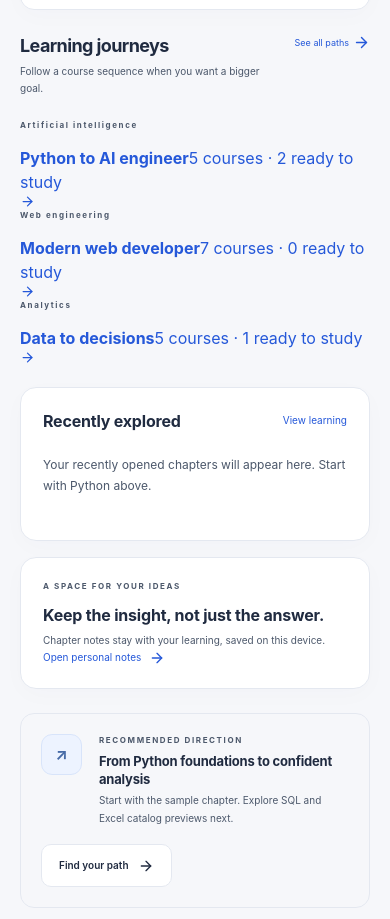
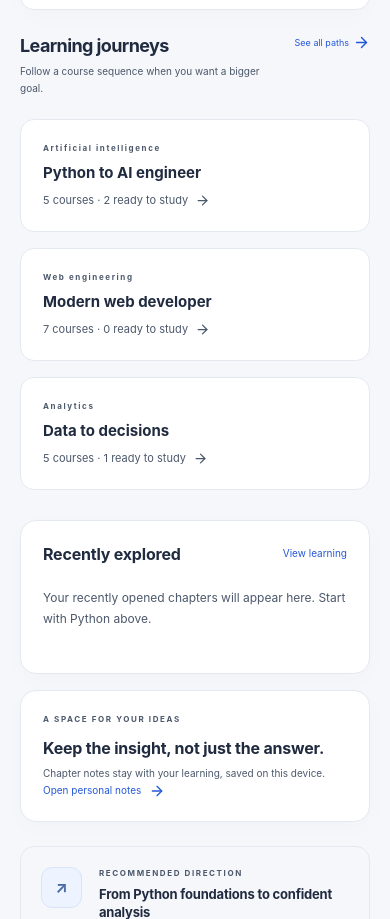
Before and after one commit to Swapnild007/Self_learning, a React (Vite) app: page /#/ in a window 390 px wide. Shown: the part 1960-2879 px from the top of the page. Built offline with nearby package versions, Linux system fonts and the light colour scheme.

Commit message:
Style dashboard pathways across desktop and mobile

```diff
--- a/src/style.css
+++ b/src/style.css
@@ -2742,3 +2742,13 @@ th {
 .planned-module-head small { color: var(--muted); font-size: 10px; }
 .planned-module ul { margin: 10px 0 0 42px; padding: 0; color: var(--muted); font-size: 13px; }
 @media (max-width: 550px) { .catalog-intro { padding: 22px 19px; } .catalog-metrics strong { font-size: 19px; } .planned-module { padding: 14px; } .planned-module-head { gap: 7px; flex-wrap: wrap; } .planned-module ul { margin-left: 17px; } }
+
+
+.dashboard-paths { display: grid; grid-template-columns: repeat(3,minmax(0,1fr)); gap: 16px; margin-bottom: 30px; }
+.dashboard-path { display: flex; flex-direction: column; gap: 8px; padding: 22px; background: var(--surface); border: 1px solid var(--line); border-radius: 14px; color: var(--text); }
+.dashboard-path:hover { border-color: var(--blue); box-shadow: 0 8px 24px #2237550d; }
+.dashboard-path .eyebrow { margin: 0; }
+.dashboard-path > strong { font-size: 15px; }
+.dashboard-path > span:last-child { display: flex; align-items: center; gap: 7px; color: var(--muted); font-size: 11px; margin-top: auto; }
+@media (max-width: 950px) { .dashboard-paths { grid-template-columns: repeat(2,minmax(0,1fr)); } }
+@media (max-width: 620px) { .dashboard-paths { grid-template-columns: 1fr; } }
```
